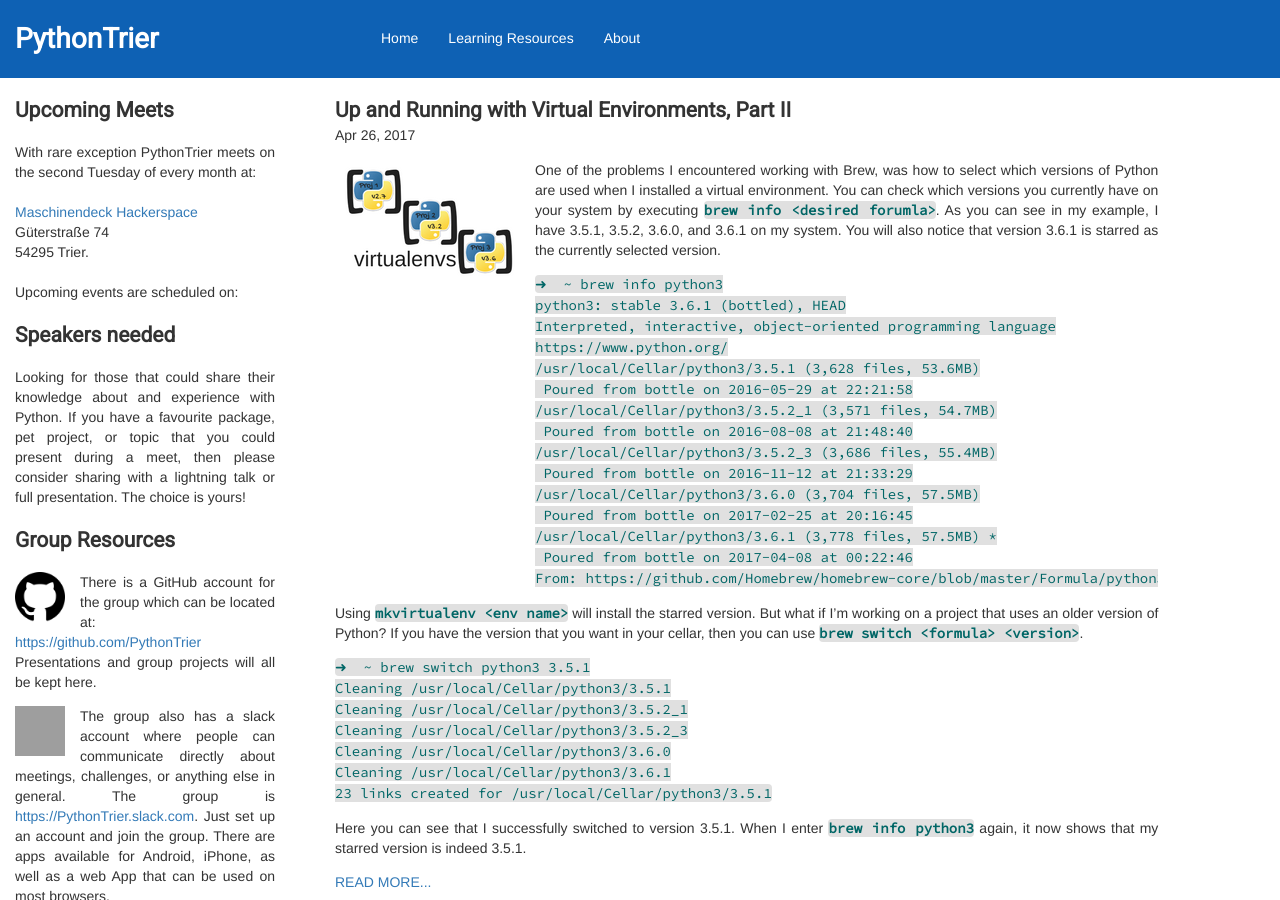
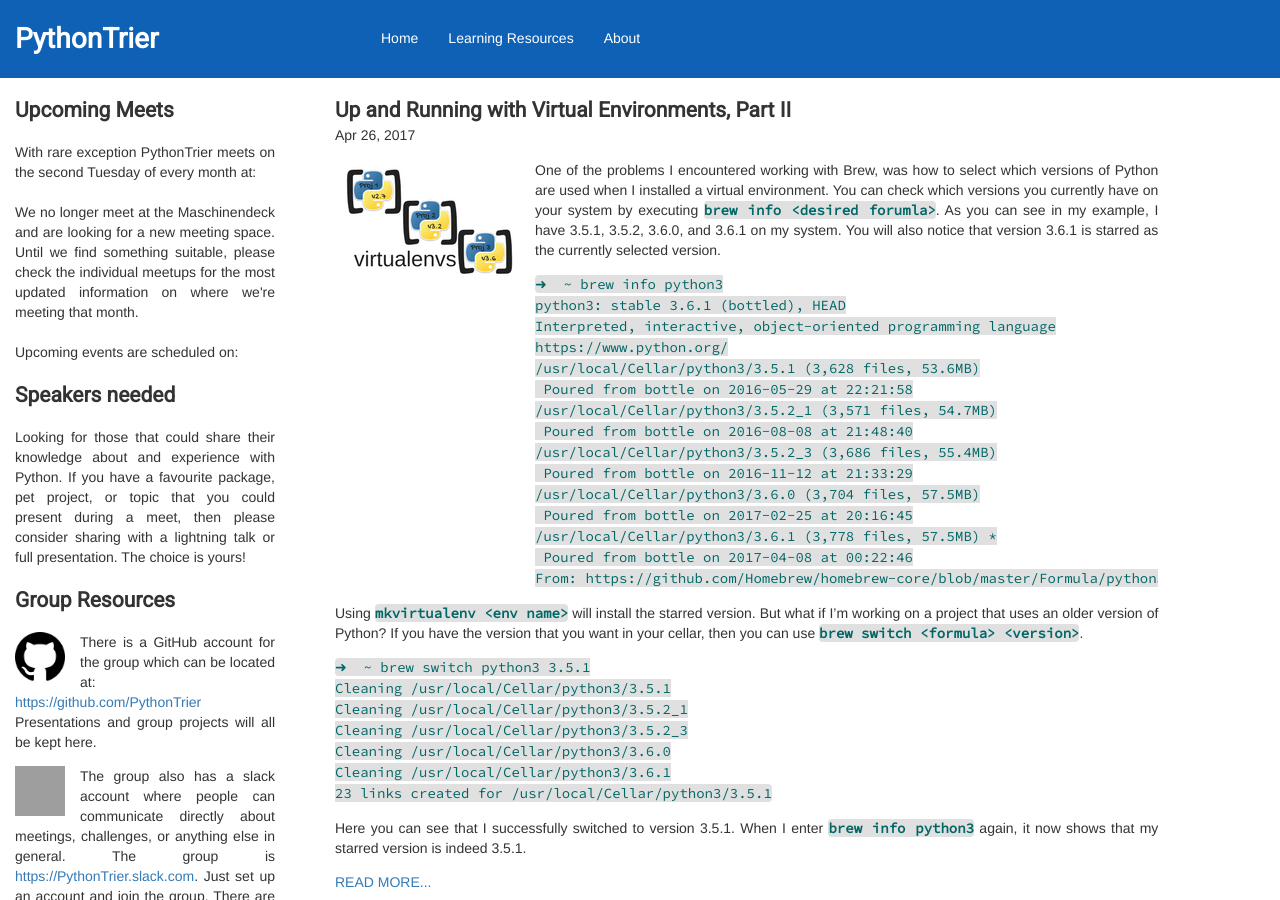
Before and after one commit to PythonTrier/pythontrier.github.io, a Jekyll site: the page built from index.html, in a window 1280 px wide and 900 px high. Built offline with Jekyll 4.4.1, drawn with Linux system fonts in a browser that asks for light colours; nearby versions of some CDN libraries; some web fonts are replaced; formulas are drawn with MathJax 3; comment, search, counter and statistics services are not loaded; grey boxes are pictures that could not be loaded.

Commit message:
Updated meeting location.

```diff
--- a/_includes/sidebar.html
+++ b/_includes/sidebar.html
@@ -5,10 +5,8 @@
       With rare exception PythonTrier meets on the second Tuesday of every month at:
       <br/>
       <br/>
-      <a href="http://www.maschinendeck.org/">Maschinendeck Hackerspace</a>
-      <br/>
-      Güterstraße 74<br/>
-      54295 Trier.
+      We no longer meet at the Maschinendeck and are looking for a new meeting space. Until we find something suitable,
+      please check the individual meetups for the most updated information on where we're meeting that month.
 
       <br/>
       <br/>
```
